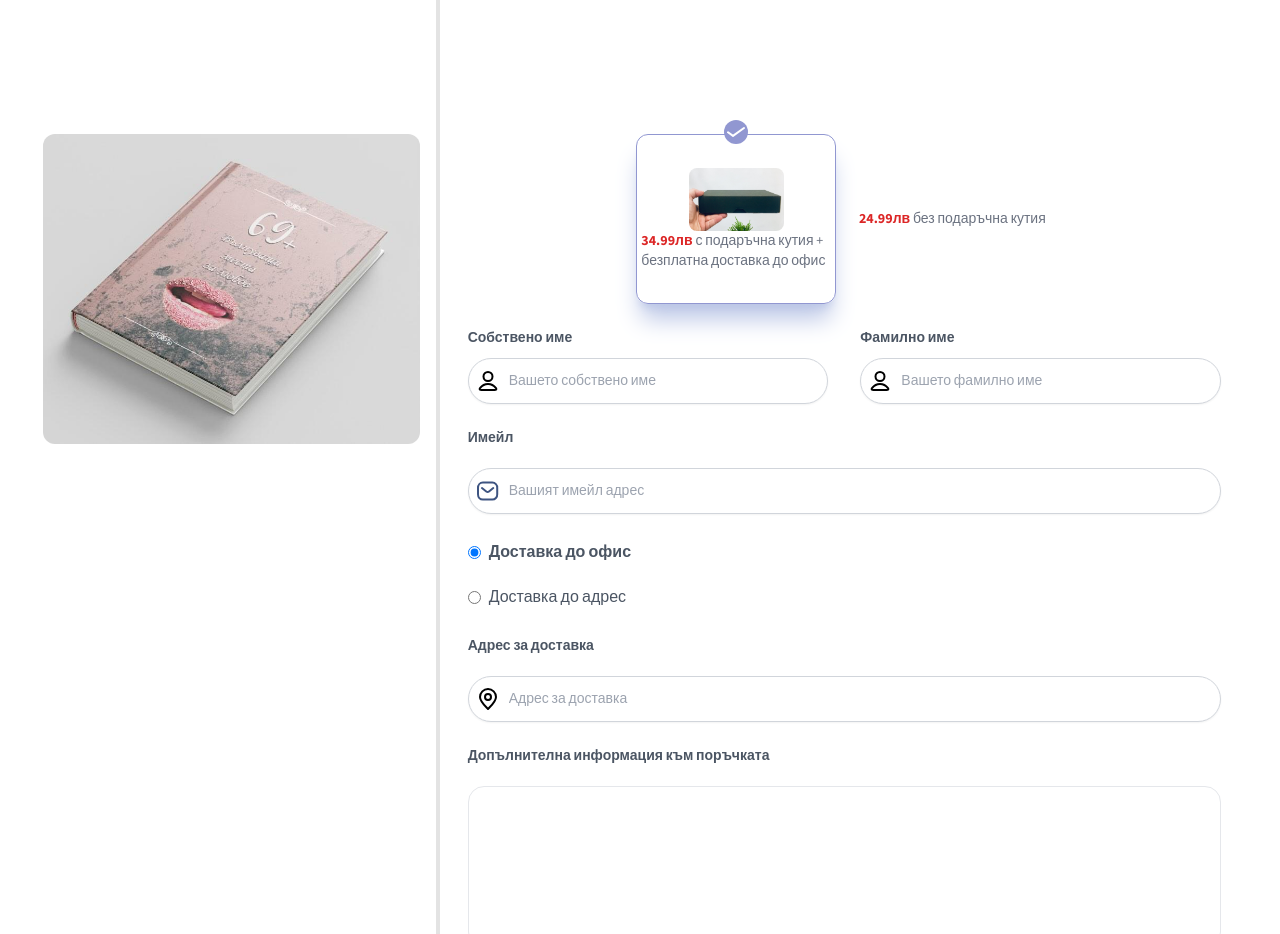
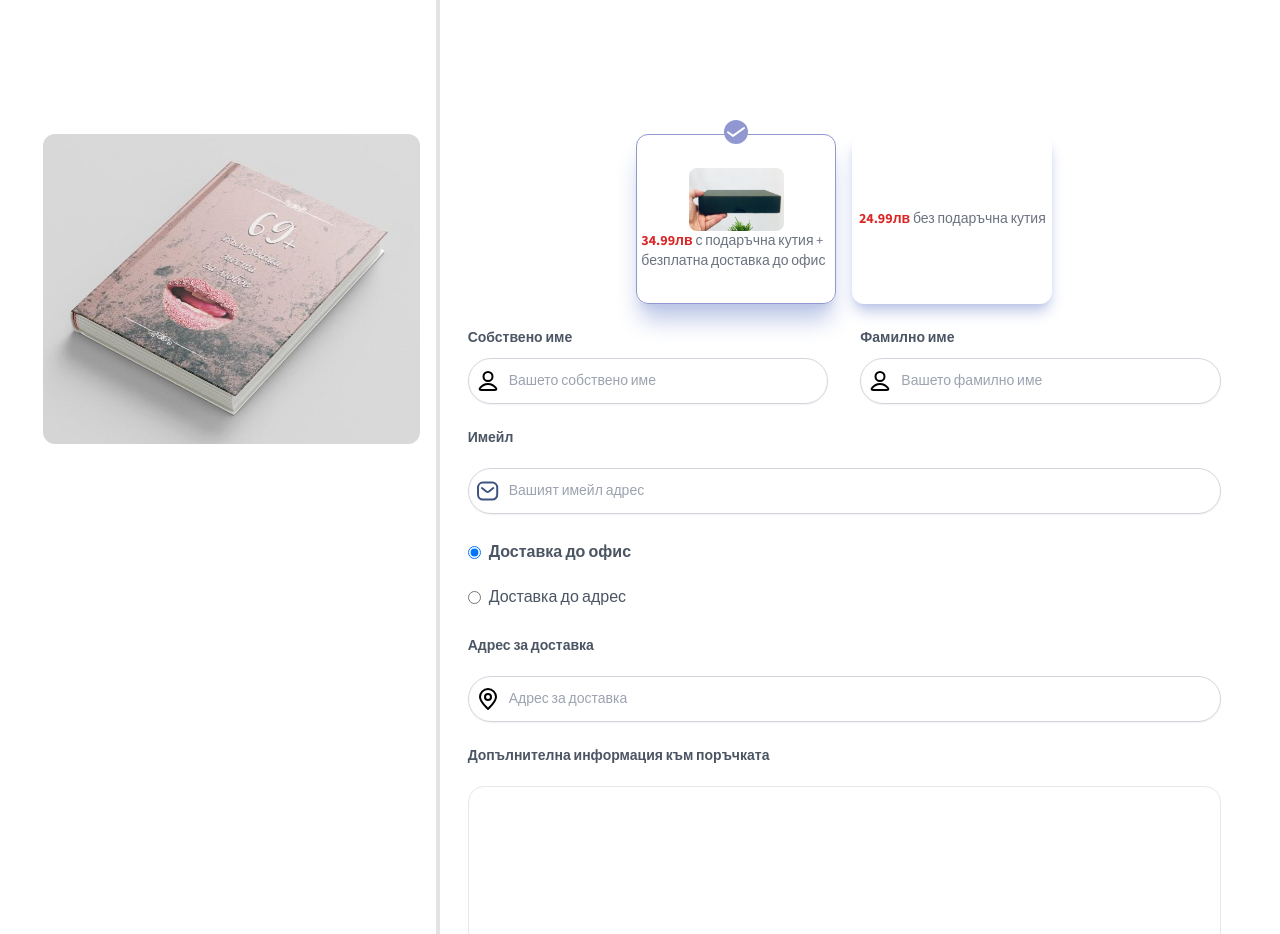
Before and after one commit to antoanparashkevov/book-nextjs, a Next.js app: page / in a window 1280 px wide. Shown: the part 1820-2754 px from the top of the page. Built offline with nearby package versions, Linux system fonts and the light colour scheme.

Commit message:
Box shadow even though the radio button is not selected

```diff
--- a/src/components/UI/RadioButton.tsx
+++ b/src/components/UI/RadioButton.tsx
@@ -36,7 +36,7 @@ const RadioButton: React.FC<RadioButtonProps> = ({
                     flex flex-col justify-center items-center
                     w-[200px] h-[170px] p-1
                     border-[1px] border-solid rounded-xl
-                    ${selected === value ? 'border-purple-500 shadow-xl' : 'border-transparent shadow-none'}
+                    ${selected === value ? 'border-purple-500 shadow-xl' : 'border-transparent shadow-lg'}
                     cursor-pointer shadow-purple-300
                 `}
             >
```
